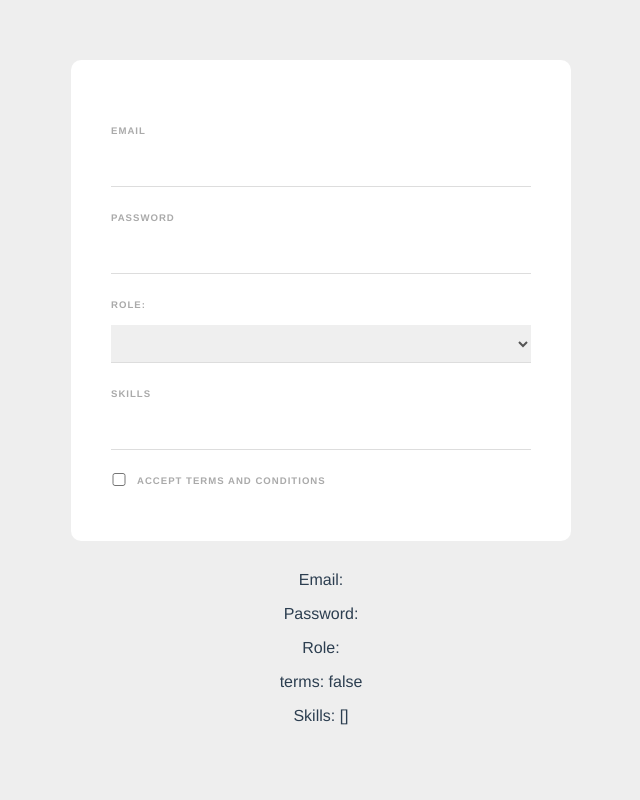
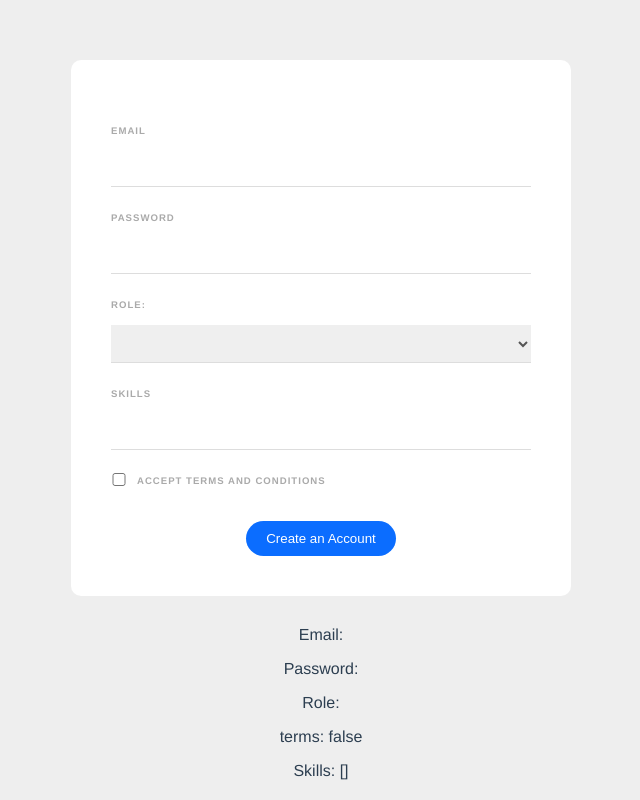
Before and after one commit to TheLukCraft/Vue3---Firebase, a Vue app: page / in a window 1280 px wide. Shown: the whole page, without its empty margins (319-959 px from the left). Built offline with nearby package versions, Linux system fonts and the light colour scheme.

Commit message:
submitting forms

```diff
--- a/src/components/SignupForm.vue
+++ b/src/components/SignupForm.vue
@@ -1,10 +1,11 @@
 <template>
-    <form action="">
+    <form @submit.prevent="handleSubmit">
         <label for="">Email</label>
         <input type="email" required v-model="email">
 
         <label for="">Password</label>
         <input type="password" required v-model="password">
+        <div v-if="passwordError" class="error">{{ passwordError }}</div>
 
         <label>Role:</label>
         <select v-model="role">
@@ -22,6 +23,10 @@
         <div class="terms">
             <input type="checkbox" v-model="terms" required>
             <label>Accept terms and conditions</label>
+        </div>
+
+        <div class="submit">
+            <button>Create an Account</button>
         </div>
     </form>
     <p>Email: {{ email }}</p>
@@ -41,6 +46,7 @@ export default {
             terms: false,
             tempSkill: '',
             skills: [],
+            passwordError: '',
         }
     },
     methods: {
@@ -56,6 +62,19 @@ export default {
             this.skills = this.skills.filter((item) => {
                 return skill !== item
             })
+        },
+        handleSubmit() {
+            //validate password
+            this.passwordError = this.password.length > 5 ?
+                '' : 'Password must be at least 6 chars long';
+            if (!this.passwordError) {
+                console.log('email: ', this.email)
+                console.log('password : ', this.password)
+                console.log('role: ', this.role)
+                console.log('skills: ', this.skills)
+                console.log('terms accepted: ', this.terms)
+
+            }
         }
     }
 }
@@ -112,4 +131,24 @@ input[type="checkbox"] {
     color: #777;
     cursor: pointer;
 }
+
+button {
+    background: #0b6dff;
+    border: 0;
+    padding: 10px 20px;
+    margin-top: 20px;
+    color: white;
+    border-radius: 20px;
+}
+
+.submit {
+    text-align: center;
+}
+
+.error {
+    color: #ff0062;
+    margin-top: 10px;
+    font-size: 0.8em;
+    font-weight: bold;
+}
 </style>
```
